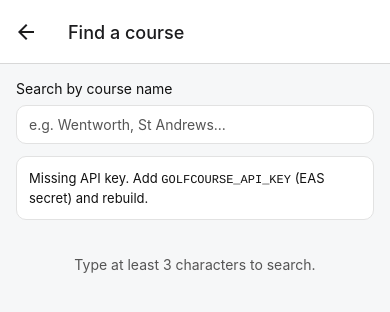
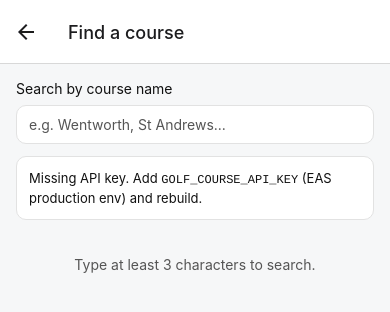
Before and after one commit to TheTowerUK/netpargolf, a React Native app: screen /CourseSearch in a window 390 px wide. Shown: the top 312 px of the page. Built offline with nearby package versions, Linux system fonts and the light colour scheme.

Commit message:
Release prep: env fixes, API key config, course setup updates

```diff
--- a/eas.json
+++ b/eas.json
@@ -12,7 +12,8 @@
       "distribution": "internal"
     },
     "production": {
-      "autoIncrement": true
+      "autoIncrement": true,
+      "environment": "production"
     }
   },
   "submit": {
--- a/src/screens/CourseSearchScreen.tsx
+++ b/src/screens/CourseSearchScreen.tsx
@@ -233,7 +233,7 @@ export default function CourseSearchScreen({ navigation }: Props) {
       {!apiKey ? (
         <View style={styles.banner}>
           <Text style={styles.bannerText}>
-            Missing API key. Add <Text style={styles.mono}>GOLFCOURSE_API_KEY</Text> (EAS secret) and rebuild.
+            Missing API key. Add <Text style={styles.mono}>GOLF_COURSE_API_KEY</Text> (EAS production env) and rebuild.
           </Text>
         </View>
       ) : null}
```
